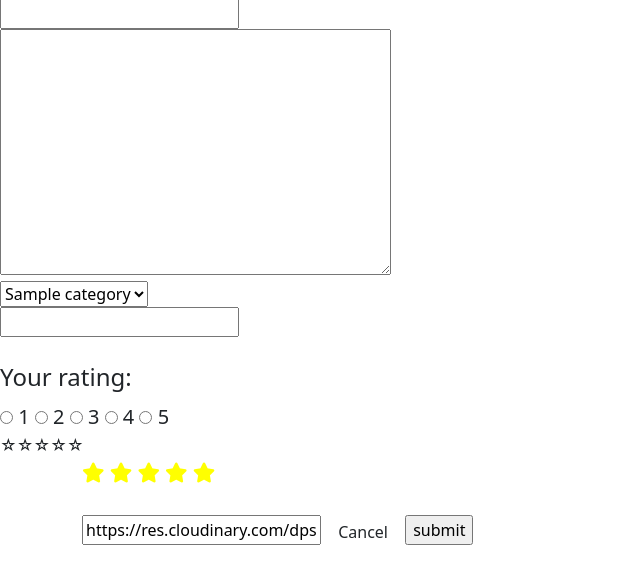
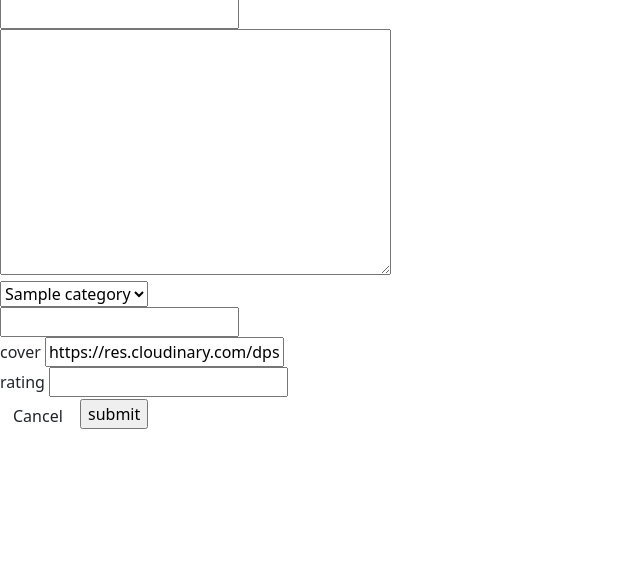
Before and after one commit to neil314159/portfolio-project-4, a Django app: page /add/ in a window 1280 px wide. Shown: the part 57-641 px from the top of the page, without its empty margins (0-640 px from the left). Run offline with Django 3.2, Linux system fonts and the light colour scheme; a user stored in the database is signed in; tables that the repository leaves empty hold one stand-in row (values such as "Sample post"); some libraries are stand-ins or nearby versions.

Commit message:
Fix code to upload book cover image from custom form

```diff
--- a/reviews/models.py
+++ b/reviews/models.py
@@ -21,7 +21,7 @@ class Review(models.Model):
     slug = models.SlugField(max_length=240, unique=True, editable=False, null=False)
     # slug = AutoSlugField(populate_from='title')
     # book_cover = CloudinaryField('image', default='placeholder')
-    book_cover = CloudinaryField('image', blank=True, transformation={'width': '625', 'height': '1000', 'crop': 'fill', 'gravity': "auto"}, default=("https://res.cloudinary.com/dpsodnurd/image/upload/v1652144706/pylwugl05ovxnbmaa8rs.jpg"))
+    book_cover = CloudinaryField('image', blank=True, transformation={'width': '625', 'height': '1000', 'crop': 'fill', 'gravity': "auto"}, default=("https://res.cloudinary.com/dpsodnurd/image/upload/v1652284886/m6mvsjkb3eqpn2wczqsu.jpg"))
 
     category = models.ForeignKey(Category, on_delete=models.PROTECT, default=1)
     review_text = models.TextField()
--- a/templates/review_form.html
+++ b/templates/review_form.html
@@ -15,50 +15,16 @@
     <br>
     {{form.purchase_link}}
     <br>
-
-    <i class="fa-solid fa-star-sharp"></i>
-    <fieldset class="star-rating">
-        <legend>Your rating:</legend>
-            <div>
-                    <input type="radio" name="rating" value="1" id="rating1" />
-                    <label for="rating1"><span>1</span></label>
-                    <input type="radio" name="rating" value="2" id="rating2" />
-                    <label for="rating2"><span>2</span></label>
-                     <input type="radio" name="rating" value="3" id="rating3" />
-                    <label for="rating3"><span>3</span></label>
-                     <input type="radio" name="rating" value="4" id="rating4" />
-                    <label for="rating4"><span>4</span></label>
-                     <input type="radio" name="rating" value="5" id="rating5" />
-                    <label for="rating5"><span>5</span></label>
-            </div>
-    </fieldset>
-    <div class="rating">
-        <span>☆</span><span>☆</span><span>☆</span><span>☆</span><span>☆</span>
-        </div>
-
-        <div class="container">
-            <div class="row">
-              <div class="col-lg-12">
-                <div class="star-rating">
-                  <span class="fa fa-star" data-rating="1"></span>
-                  <span class="fa fa-star" data-rating="2"></span>
-                  <span class="fa fa-star" data-rating="3"></span>
-                  <span class="fa fa-star" data-rating="4"></span>
-                  <span class="fa fa-star" data-rating="5"></span>
-                  <input type="hidden" name="whatever1" class="rating-value" value="2.56">
-                </div>
-              </div>
-            </div>
+    cover
+    {{form.book_cover}}
     <br>
-
-    {{form.book_cover}}
-
+    rating
+    {{form.star_rating}}
+    <br>
     <a href="{% url 'home' %}" class="btn btn-default">Cancel</a>
     <input type="submit" value="submit">
 </form>
 
-{% block extra_js %}
-<script src="{% static 'js/script.js' %}"></script>
-{% endblock extra_js %}
+
 
 {% endblock content %}
```
Also changed, not shown: templates/review_form backup.html (added, +64 -0 lines).
